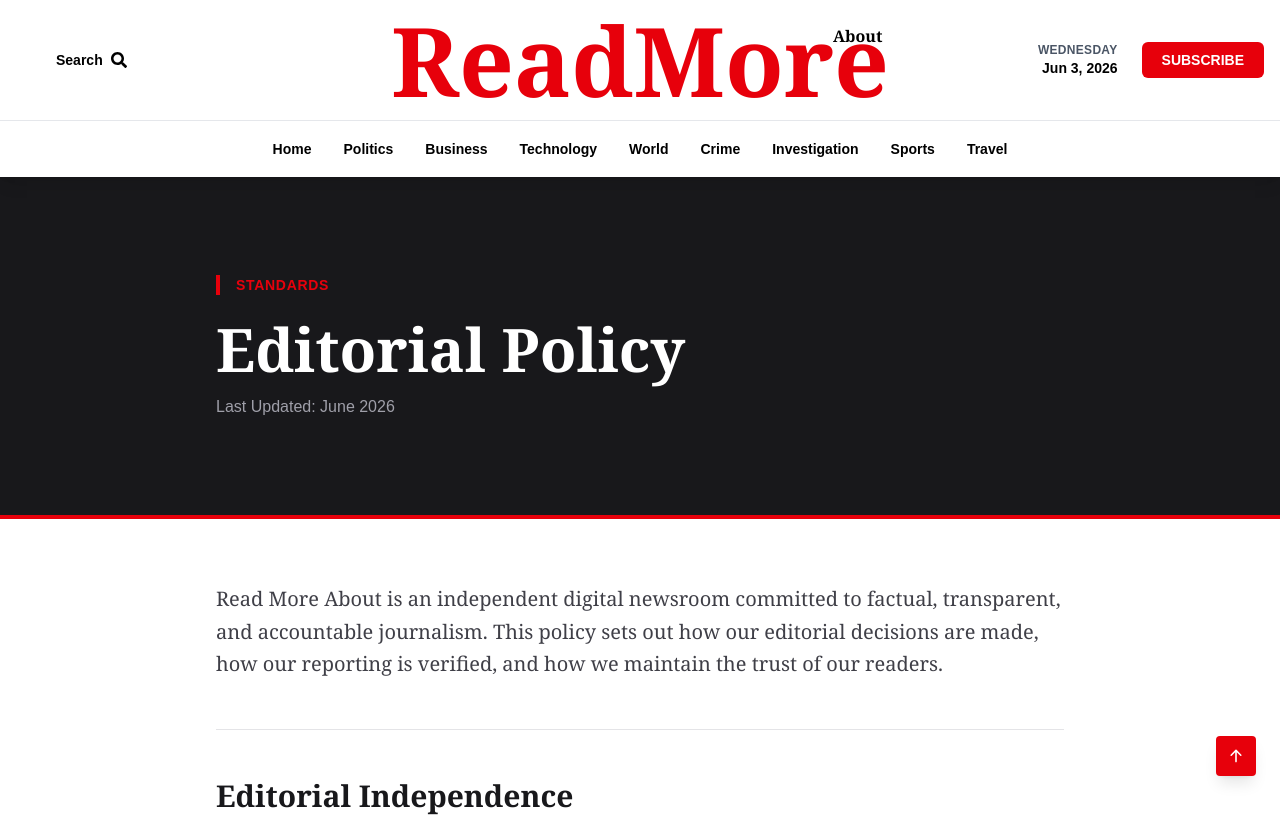
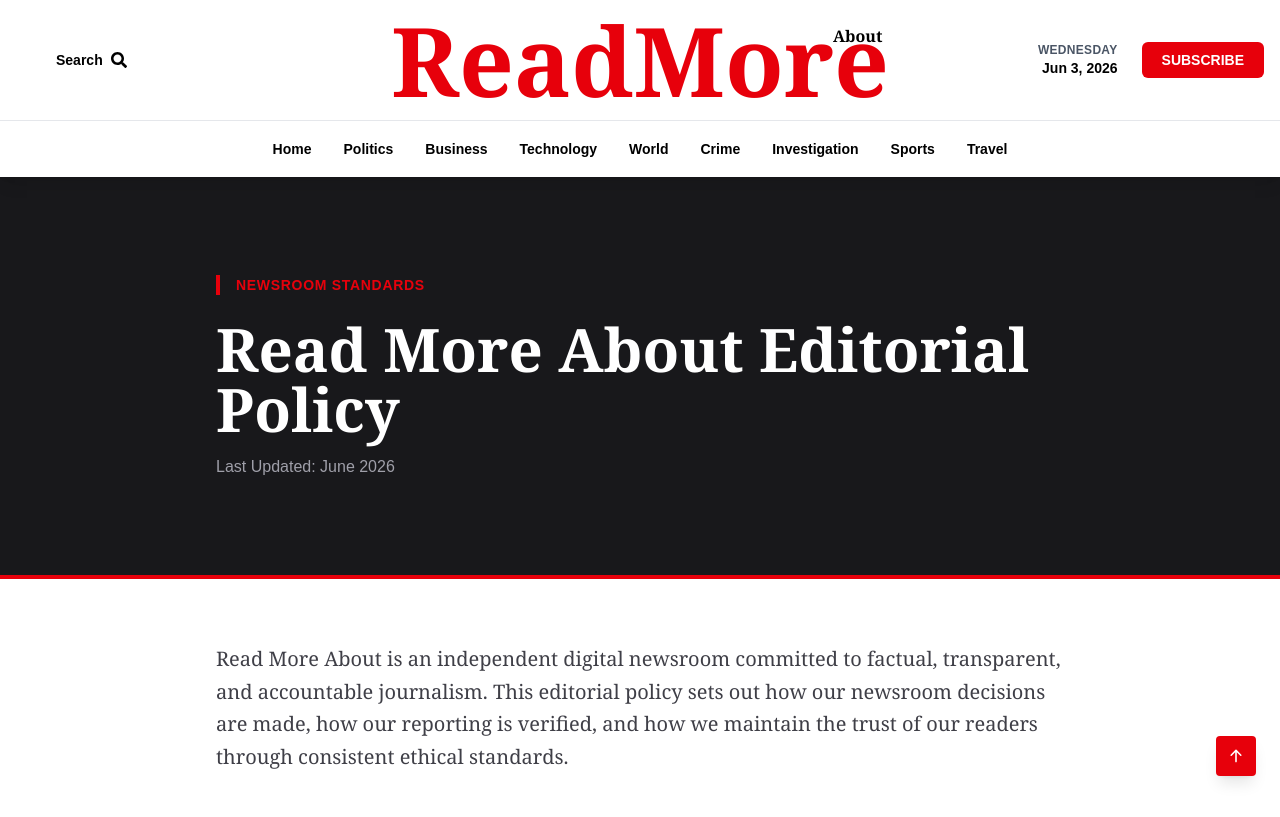
Before and after one commit to maisonatelier52-ux/read-more-about, a Next.js app: page /editorial-policy in a window 1280 px wide. Shown: the top 817 px of the page. Built offline with nearby package versions, Linux system fonts and the light colour scheme.

Commit message:
solving the seo issue of editorial policy page

```diff
--- a/app/editorial-policy/page.jsx
+++ b/app/editorial-policy/page.jsx
@@ -4,9 +4,9 @@ const SITE_URL = "https://www.read-more-about.com";
 const SITE_NAME = "Read More About";
 
 export const metadata = {
-  title: "Editorial Policy — Read More About",
+  title: "Editorial Policy | Read More About Newsroom Standards",
   description:
-    "Read More About's editorial policy outlines our standards for accuracy, independence, fairness, and transparency in news reporting.",
+    "Read More About's editorial policy outlines our standards for accuracy, independence, fairness, and transparency in news reporting. Learn about our journalism ethics and newsroom accountability.",
   keywords: [
     "editorial policy",
     "read more about editorial standards",
@@ -15,20 +15,21 @@ export const metadata = {
     "editorial independence",
     "reporting standards",
     "fact checking policy",
-    "newsroom ethics"
+    "newsroom ethics",
+    "editorial policy newsroom standards"
   ],
   alternates: { canonical: `${SITE_URL}/editorial-policy` },
   openGraph: {
-    title: "Editorial Policy — Read More About",
-    description: "Our editorial standards for accuracy, independence, and transparent journalism.",
+    title: "Editorial Policy | Read More About Newsroom Standards",
+    description: "Our editorial standards for accuracy, independence, and transparent journalism. Learn about Read More About's newsroom ethics and accountability.",
     url: `${SITE_URL}/editorial-policy`,
     type: "website",
     siteName: SITE_NAME,
-    images: [{ url: `${SITE_URL}/images/read-more-about-logo.webp`, width: 1200, height: 630, alt: "Editorial Policy - Read More About" }],
+    images: [{ url: `${SITE_URL}/images/read-more-about-logo.webp`, width: 1200, height: 630, alt: "Editorial Policy - Read More About Newsroom Standards" }],
   },
   twitter: {
     card: "summary_large_image",
-    title: "Editorial Policy — Read More About",
+    title: "Editorial Policy | Read More About Newsroom Standards",
     description: "Our editorial standards for accuracy, independence, and transparent journalism.",
     images: [`${SITE_URL}/images/read-more-about-logo.webp`],
   },
@@ -41,7 +42,7 @@ export default function EditorialPolicy() {
   const jsonLd = {
     "@context": "https://schema.org",
     "@type": "WebPage",
-    "name": "Editorial Policy — Read More About",
+    "name": "Editorial Policy | Read More About Newsroom Standards",
     "url": `${SITE_URL}/editorial-policy`,
     "description": "Read More About's editorial policy covering accuracy, independence, transparency, and journalistic ethics.",
     "publisher": {
@@ -70,19 +71,24 @@ export default function EditorialPolicy() {
       <script type="application/ld+json" dangerouslySetInnerHTML={{ __html: JSON.stringify(breadcrumbLd) }} />
 
       <div className="min-h-screen bg-white">
+        {/* SEO hidden content - no H1 tags here */}
         <div className="sr-only">
-          <h1>Editorial Policy — Read More About Independent News</h1>
-          <p>Read More About's editorial policy defines our standards for accuracy, fairness, independence, and accountability in reporting.</p>
+          <p>
+            Read More About editorial policy covering journalism ethics, accuracy,
+            editorial independence, transparency, fact-checking, and newsroom accountability.
+            Our newsroom standards ensure fair, independent, and factual reporting across
+            all coverage areas including politics, business, technology, and world news.
+          </p>
         </div>
 
         {/* Hero */}
         <div className="bg-zinc-900 text-white border-b-4 border-red-600">
           <div className="max-w-4xl mx-auto px-6 py-16 md:py-24">
             <div className="inline-block border-l-4 border-red-600 pl-4 mb-6">
-              <p className="text-red-600 font-semibold tracking-wider text-sm uppercase">Standards</p>
+              <p className="text-red-600 font-semibold tracking-wider text-sm uppercase">Newsroom Standards</p>
             </div>
             <h1 className="text-5xl md:text-6xl font-bold mb-4" style={{ fontFamily: 'Georgia, serif' }}>
-              Editorial Policy
+              Read More About Editorial Policy
             </h1>
             <p className="text-zinc-400 text-base">Last Updated: {lastUpdated}</p>
           </div>
@@ -95,8 +101,9 @@ export default function EditorialPolicy() {
           <div className="mb-12 pb-12 border-b border-zinc-200">
             <p className="text-xl leading-relaxed text-zinc-700" style={{ fontFamily: 'Georgia, serif' }}>
               Read More About is an independent digital newsroom committed to factual, transparent, and
-              accountable journalism. This policy sets out how our editorial decisions are made, how our
-              reporting is verified, and how we maintain the trust of our readers.
+              accountable journalism. This editorial policy sets out how our newsroom decisions are made,
+              how our reporting is verified, and how we maintain the trust of our readers through consistent
+              ethical standards.
             </p>
           </div>
 
@@ -133,7 +140,13 @@ export default function EditorialPolicy() {
             <p className="text-zinc-700 leading-relaxed mb-6">
               When we make errors, we correct them promptly and transparently. Corrections appear in the
               original article with clear labeling. For our full correction process, see our{' '}
-              <a href="/corrections-policy" className="text-red-600 underline hover:text-red-700">Corrections Policy</a>.
+              <a
+                href="/corrections-policy"
+                title="Read our Corrections Policy for error handling"
+                className="text-red-600 underline hover:text-red-700"
+              >
+                Corrections Policy
+              </a>.
             </p>
             <p className="text-zinc-700 leading-relaxed">
               Stories involving legal proceedings, allegations of wrongdoing, financial claims, or matters
@@ -156,7 +169,14 @@ export default function EditorialPolicy() {
             <p className="text-zinc-700 leading-relaxed">
               Individuals and organizations the subject of critical coverage have a reasonable opportunity
               to respond before publication where circumstances permit. Our approach to this is outlined
-              in our <a href="/right-of-reply-policy" className="text-red-600 underline hover:text-red-700">Right of Reply Policy</a>.
+              in our{' '}
+              <a
+                href="/right-of-reply-policy"
+                title="Read our Right of Reply Policy for response opportunities"
+                className="text-red-600 underline hover:text-red-700"
+              >
+                Right of Reply Policy
+              </a>.
             </p>
           </section>
 
@@ -199,7 +219,13 @@ export default function EditorialPolicy() {
             </p>
             <p className="text-zinc-700 leading-relaxed">
               For a full explanation of how we handle advertising and commercial content, see our{' '}
-              <a href="/advertising-policy" className="text-red-600 underline hover:text-red-700">Advertising Policy</a>.
+              <a
+                href="/advertising-policy"
+                title="Read our Advertising Policy for commercial content disclosure"
+                className="text-red-600 underline hover:text-red-700"
+              >
+                Advertising Policy
+              </a>.
             </p>
           </section>
 
@@ -251,6 +277,7 @@ export default function EditorialPolicy() {
               <span className="text-lg">✉</span>
               <a
                 href="mailto:editorial@read-more-about.com"
+                title="Contact the Read More About editorial team"
                 className="text-zinc-800 font-medium hover:text-red-600 transition-colors text-sm"
               >
                 editorial@read-more-about.com →
```
